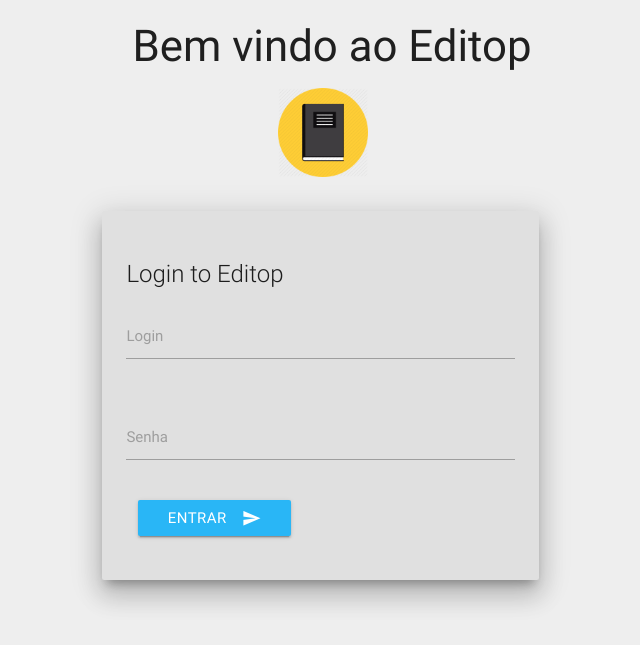
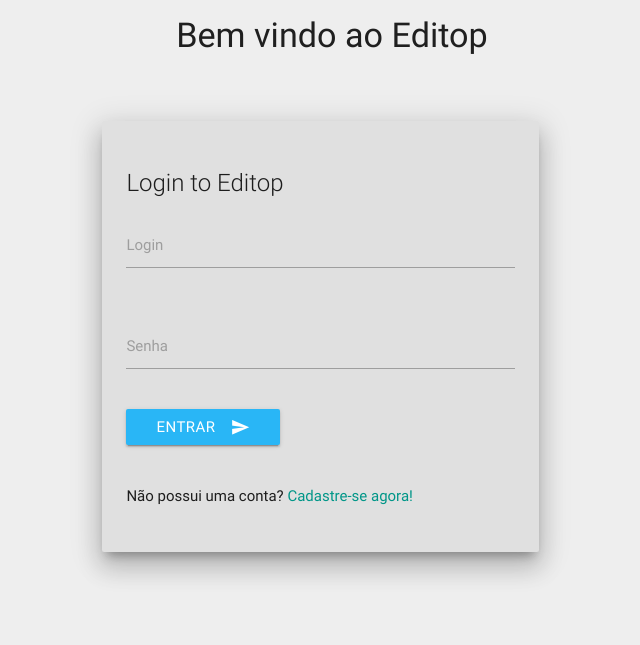
Before and after one commit to MarechalLima/site-pweb, a PHP site: page / in a window 1280 px wide. Shown: the top 645 px of the page, without its empty margins (308-948 px from the left). Run offline with PHP 8.4, Linux system fonts and the light colour scheme; some libraries are stand-ins or nearby versions.

Commit message:
tela de cadastro concluída

```diff
--- a/css/login.css
+++ b/css/login.css
@@ -15,3 +15,7 @@ img{
 body{
   background: #eeeeee;
 }
+.activator:hover{
+  text-decoration: underline;
+  cursor: pointer;
+}
--- a/index.php
+++ b/index.php
@@ -26,12 +26,9 @@
 
     ?>
     <div class="container">
-      <h3 class="center-align">Bem vindo ao Editop</h3>
-      <div class="row">
-        <div class="col s12">
-          <img src="images/icon.png" alt="icon">
-        </div>
-      </div>
+      <h4 class="center-align">Bem vindo ao Editop</h4>
+      <br>
+      <br>
       <div class="row">
         <div class="col s12 m6">
           <div class="card push-s3 z-depth-5 grey lighten-2">
@@ -43,8 +40,8 @@
                 <form method="POST" action="login.php">
                   <div class="row">
                     <div class="input-field col s12">
-                      <input id="last_name" type="text" name="login" class="validate">
-                      <label for="last_name">Login</label>
+                      <input id="login" type="text" name="login" class="validate">
+                      <label for="login">Login</label>
                     </div>
                   </div>
                   <div class="row">
@@ -53,18 +50,51 @@
                       <label for="password">Senha</label>
                     </div>
                   </div>
-                      <div class="col">
-                        <button class="btn waves-effect waves-light light-blue lighten-1" type="submit" name="action">Entrar
-                          <i class="material-icons right">send</i>
-                        </button>
+                      <div class="row">
+                        <div class="col s12">
+                          <button class="btn waves-effect waves-light light-blue lighten-1" type="submit" name="action">Entrar
+                            <i class="material-icons right">send</i>
+                          </button>
+                        </div>
                       </div>
                   </form>
               </div>
-            </div>
-            </div>
+          </div>
+          <div class="row">
+            <span class="col s12">Não possui uma conta? <span class="teal-text lighten-2 activator">Cadastre-se agora!</span></span>
           </div>
         </div>
+        <div class="card-reveal grey lighten-3">
+          <span class="card-title grey-text text-darken-4">Cadastre-se<i class="material-icons right">close</i></span>
+          <br>
+          <form action="cadastro.php" method="POST">
+            <div class="row">
+              <div class="input-field col s12">
+                <input id="user" type="text" name="usuario" class="validate">
+                <label for="user">Nome de usuário ou email</label>
+              </div>
+              <div class="input-field col s6">
+                <input id="password" type="password" name="senhacad" class="validate">
+                <label for="password">Digite a senha</label>
+              </div>
+              <div class="input-field col s6">
+                <input id="password" type="password" name="senhacadconf" class="validate">
+                <label for="password">Confirme a senha</label>
+              </div>
+            </div>
+            <div class="row">
+              <div class="col s12">
+                <button class="btn waves-effect waves-light red lighten-1" type="submit" name="action">Cadastrar
+                  <i class="material-icons right">send</i>
+                </button>
+              </div>
+            </div>
+          </form>
+        </div>
       </div>
+    </div>
+  </div>
+</div>
 
 
 
```
